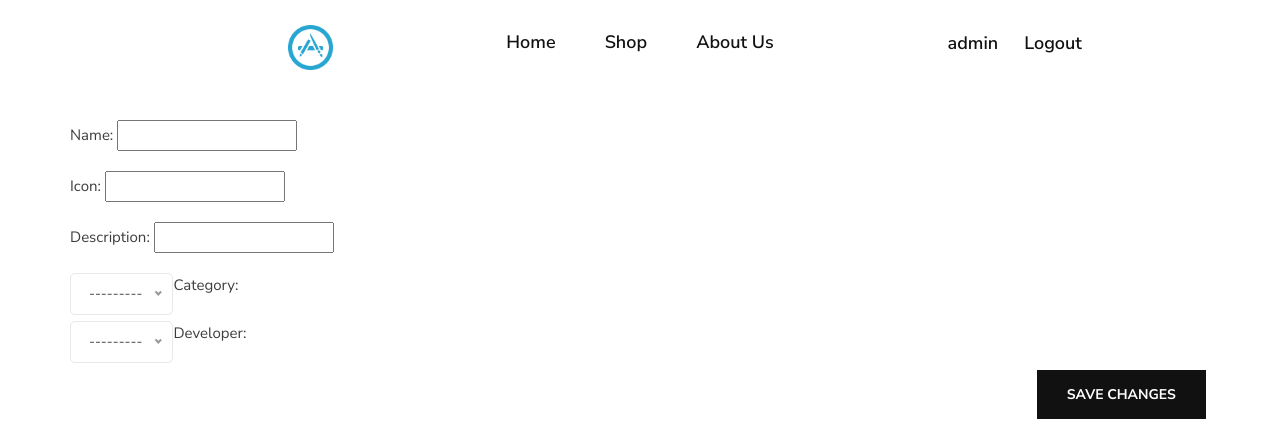
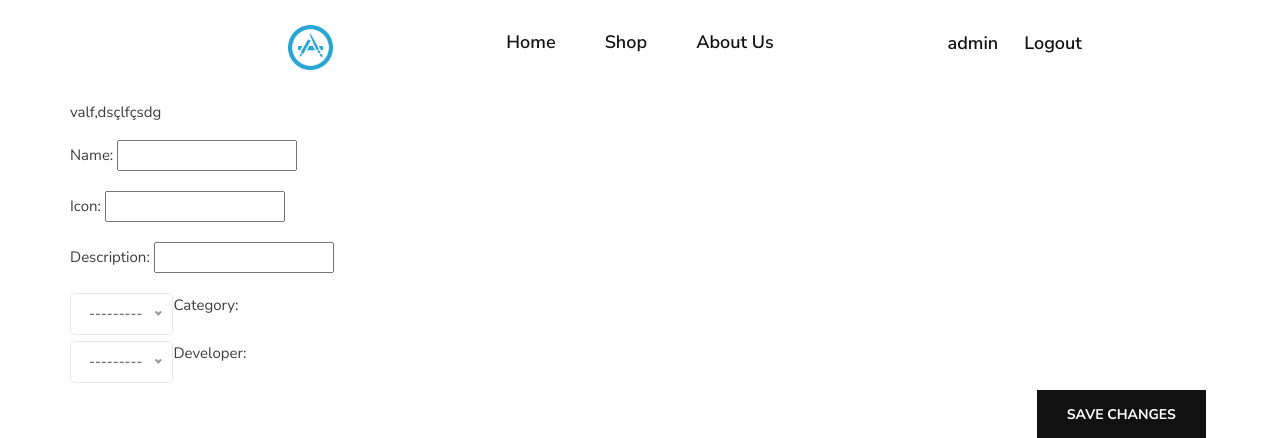
Before and after one commit to hugofpaiva/tpw-p1, a Django app: page /admin/apps/addApp in a window 1280 px wide. Shown: the top 438 px of the page. Run offline with Django 3.2, Linux system fonts and the light colour scheme; a user stored in the database is signed in; data comes from the database, SQL or seed files in the repository; some libraries are stand-ins or nearby versions.

```diff
--- a/webproj/app/templates/addapp.html
+++ b/webproj/app/templates/addapp.html
@@ -1,8 +1,8 @@
 {% extends 'base.html' %}
 {% load  static %}
 {% block content %}
-<body>
 <div class="container" style="justify-content: center">
+        <p id="ok" >valf,dsçlfçsdg</p>
         <form method="post">
                 {% csrf_token %}
             {% for field in form %}
@@ -17,5 +17,9 @@
                 </form>
 
 </div>
-</body>
+
+    <script type="text/javascript"  >
+    console.log("aa" + $('#ok').innerHTML)
+    </script>
+
 {% endblock %}
```
